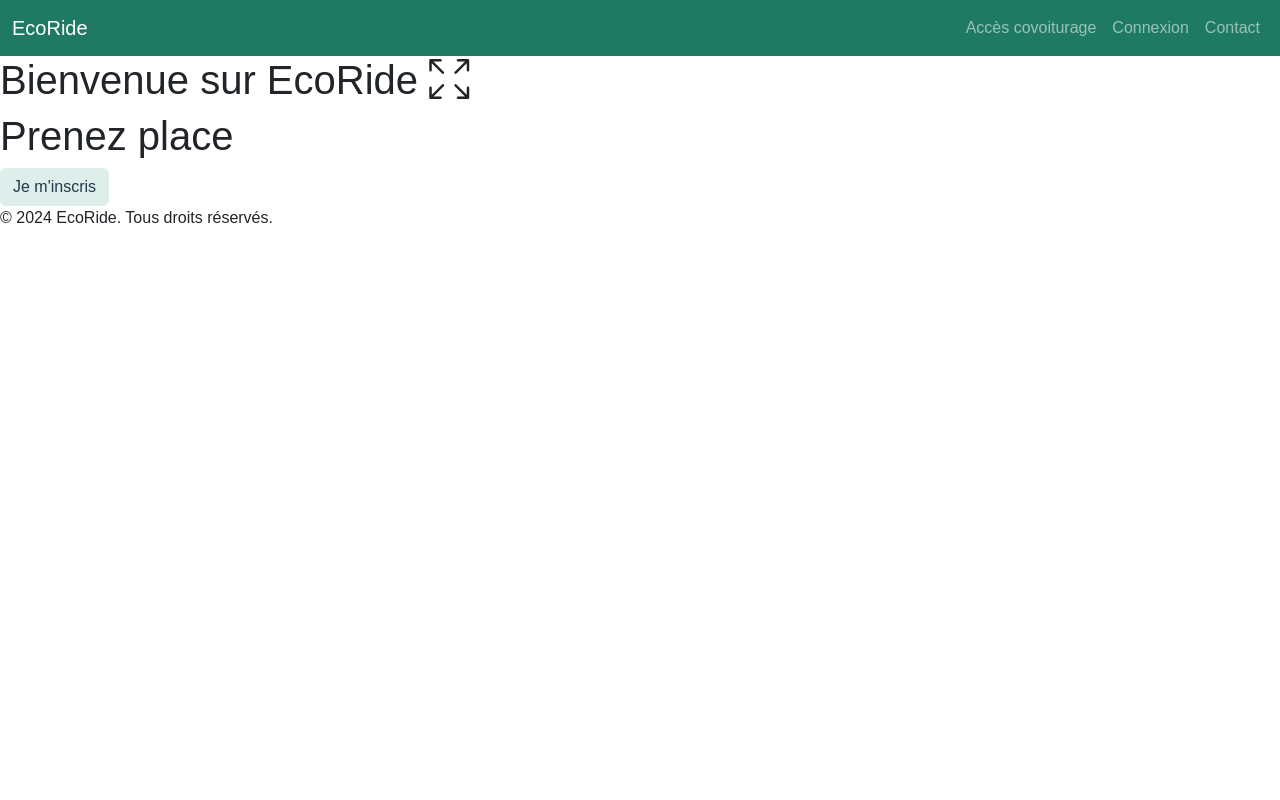
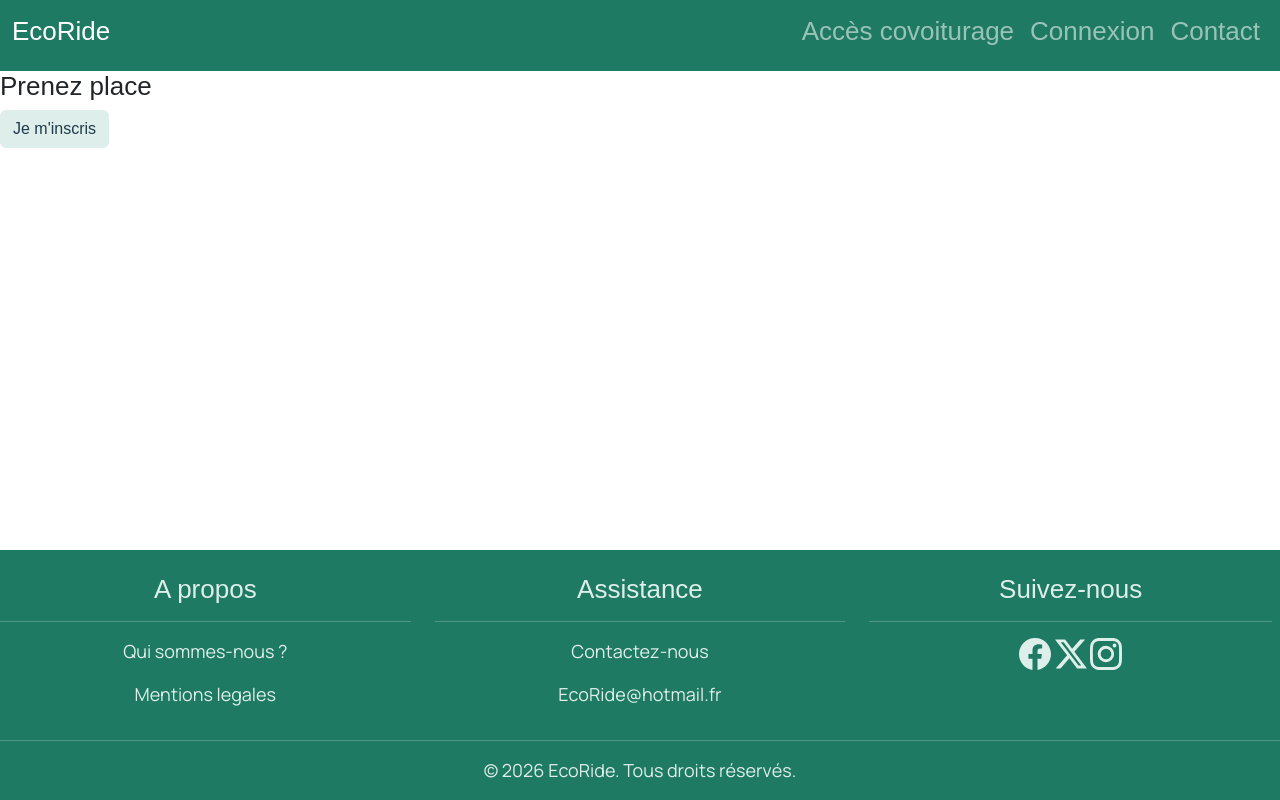
Before and after one commit to Kurtozorus/EcoRideFront, a website with bundled scripts: page index.html in a window 1280 px wide. Built offline with nearby package versions, Linux system fonts and the light colour scheme; files whose address does not match are found by name.

Commit message:
Ajout du footer et mise en forme des textes

```diff
--- a/index.html
+++ b/index.html
@@ -15,9 +15,13 @@
   </head>
   <body>
     <header>
-      <nav class="navbar navbar-expand-lg bg-secondary" data-bs-theme="dark">
+      <nav
+        class="navbar navbar-expand-lg bg-secondary"
+        data-bs-theme="dark"
+        text="primary"
+      >
         <div class="container-fluid">
-          <a class="navbar-brand" href="#">EcoRide</a>
+          <a class="navbar-brand" href="#"><h1>EcoRide</h1></a>
           <button
             class="navbar-toggler"
             type="button"
@@ -32,25 +36,85 @@
           <div class="collapse navbar-collapse" id="navbarSupportedContent">
             <ul class="navbar-nav ms-auto mb-2 mb-lg-0">
               <li class="nav-item">
-                <a class="nav-link" ="href" ="/">Accès covoiturage</a>
+                <a class="nav-link" ="href" ="/"><h2>Accès covoiturage</h2></a>
               </li>
               <li class="nav-item">
-                <a class="nav-link" href="#">Connexion</a>
+                <a class="nav-link" href="#"><h2>Connexion</h2></a>
               </li>
               <li class="nav-item">
-                <a class="nav-link" href="#">Contact</a>
+                <a class="nav-link" href="#"><h2>Contact</h2></a>
               </li>
             </ul>
           </div>
         </div>
       </nav>
-      <h1>Bienvenue sur EcoRide <i class="bi bi-arrows-fullscreen"></i></h1>
     </header>
     <main id="main-page">
       <!-- Contenu de la page d'accueil -->
     </main>
-    <footer>
-      <p>&copy; 2024 EcoRide. Tous droits réservés.</p>
+    <footer class="bg-secondary text-primary text-center">
+      <div class="row">
+        <div class="col-4 pt-4">
+          <h3 class="text-primary">A propos</h3>
+          <hr />
+          <p>Qui sommes-nous ?</p>
+          <p>Mentions legales</p>
+        </div>
+
+        <div class="col-4 pt-4">
+          <h3 class="text-primary">Assistance</h3>
+          <hr />
+          <p>Contactez-nous</p>
+          <p>EcoRide@hotmail.fr</p>
+        </div>
+
+        <div class="col-4 pt-4 paddingright">
+          <h3 class="text-primary">Suivez-nous</h3>
+          <hr />
+          <p>
+            <svg
+              xmlns="http://www.w3.org/2000/svg"
+              width="20"
+              height="20"
+              fill="currentColor"
+              class="bi bi-facebook logo"
+              viewBox="0 0 16 16"
+            >
+              <path
+                d="M16 8.049c0-4.446-3.582-8.05-8-8.05C3.58 0-.002 3.603-.002 8.05c0 4.017 2.926 7.347 6.75 7.951v-5.625h-2.03V8.05H6.75V6.275c0-2.017 1.195-3.131 3.022-3.131.876 0 1.791.157 1.791.157v1.98h-1.009c-.993 0-1.303.621-1.303 1.258v1.51h2.218l-.354 2.326H9.25V16c3.824-.604 6.75-3.934 6.75-7.951"
+              />
+            </svg>
+            <svg
+              xmlns="http://www.w3.org/2000/svg"
+              width="20"
+              height="20"
+              fill="currentColor"
+              class="bi bi-twitter-x logo"
+              viewBox="0 0 16 16"
+            >
+              <path
+                d="M12.6.75h2.454l-5.36 6.142L16 15.25h-4.937l-3.867-5.07-4.425 5.07H.316l5.733-6.57L0 .75h5.063l3.495 4.633L12.601.75Zm-.86 13.028h1.36L4.323 2.145H2.865z"
+              />
+            </svg>
+            <svg
+              xmlns="http://www.w3.org/2000/svg"
+              width="20"
+              height="20"
+              fill="currentColor"
+              class="bi bi-instagram logo"
+              viewBox="0 0 16 16"
+            >
+              <path
+                d="M8 0C5.829 0 5.556.01 4.703.048 3.85.088 3.269.222 2.76.42a3.9 3.9 0 0 0-1.417.923A3.9 3.9 0 0 0 .42 2.76C.222 3.268.087 3.85.048 4.7.01 5.555 0 5.827 0 8.001c0 2.172.01 2.444.048 3.297.04.852.174 1.433.372 1.942.205.526.478.972.923 1.417.444.445.89.719 1.416.923.51.198 1.09.333 1.942.372C5.555 15.99 5.827 16 8 16s2.444-.01 3.298-.048c.851-.04 1.434-.174 1.943-.372a3.9 3.9 0 0 0 1.416-.923c.445-.445.718-.891.923-1.417.197-.509.332-1.09.372-1.942C15.99 10.445 16 10.173 16 8s-.01-2.445-.048-3.299c-.04-.851-.175-1.433-.372-1.941a3.9 3.9 0 0 0-.923-1.417A3.9 3.9 0 0 0 13.24.42c-.51-.198-1.092-.333-1.943-.372C10.443.01 10.172 0 7.998 0zm-.717 1.442h.718c2.136 0 2.389.007 3.232.046.78.035 1.204.166 1.486.275.373.145.64.319.92.599s.453.546.598.92c.11.281.24.705.275 1.485.039.843.047 1.096.047 3.231s-.008 2.389-.047 3.232c-.035.78-.166 1.203-.275 1.485a2.5 2.5 0 0 1-.599.919c-.28.28-.546.453-.92.598-.28.11-.704.24-1.485.276-.843.038-1.096.047-3.232.047s-2.39-.009-3.233-.047c-.78-.036-1.203-.166-1.485-.276a2.5 2.5 0 0 1-.92-.598 2.5 2.5 0 0 1-.6-.92c-.109-.281-.24-.705-.275-1.485-.038-.843-.046-1.096-.046-3.233s.008-2.388.046-3.231c.036-.78.166-1.204.276-1.486.145-.373.319-.64.599-.92s.546-.453.92-.598c.282-.11.705-.24 1.485-.276.738-.034 1.024-.044 2.515-.045zm4.988 1.328a.96.96 0 1 0 0 1.92.96.96 0 0 0 0-1.92m-4.27 1.122a4.109 4.109 0 1 0 0 8.217 4.109 4.109 0 0 0 0-8.217m0 1.441a2.667 2.667 0 1 1 0 5.334 2.667 2.667 0 0 1 0-5.334"
+              />
+            </svg>
+          </p>
+        </div>
+      </div>
+      <hr />
+      <div>
+        <p>&copy; 2026 EcoRide. Tous droits réservés.</p>
+      </div>
     </footer>
     <script type="module" src="Router/router.js"></script>
     <script src="/node_modules/bootstrap/dist/js/bootstrap.bundle.min.js"></script>
--- a/scss/main.scss
+++ b/scss/main.scss
@@ -1,2 +1,43 @@
 @import url("/node_modules/bootstrap-icons/font/bootstrap-icons.css");
 @import 'custom';
+
+html{
+    position: relative;
+    min-height: 100%;
+}
+
+main {
+    margin-bottom: 244px; /* Hauteur du footer */
+}
+
+footer {
+    position: absolute;
+    bottom: 0;
+    width: 100%;
+}
+
+p {
+    font-family: $font-family-serif;
+    font-size: 14px;
+}
+
+h1, h2, h3, h4, h5, h6 {
+    font-family: $font-family-sans-serif;
+    font-size: 20px;
+}
+.paddingright {
+    padding-right: 20px;
+}
+
+@media (min-width: 992px) {
+    p{
+        font-size: 18px;
+    }
+    h1, h2, h3, h4, h5, h6 {
+        font-size: 26px;
+    }
+    .logo {
+        width: 32px;
+        height: 32px;
+    }
+}
```
Also changed, not shown: scss/main.css, 1 other file.
